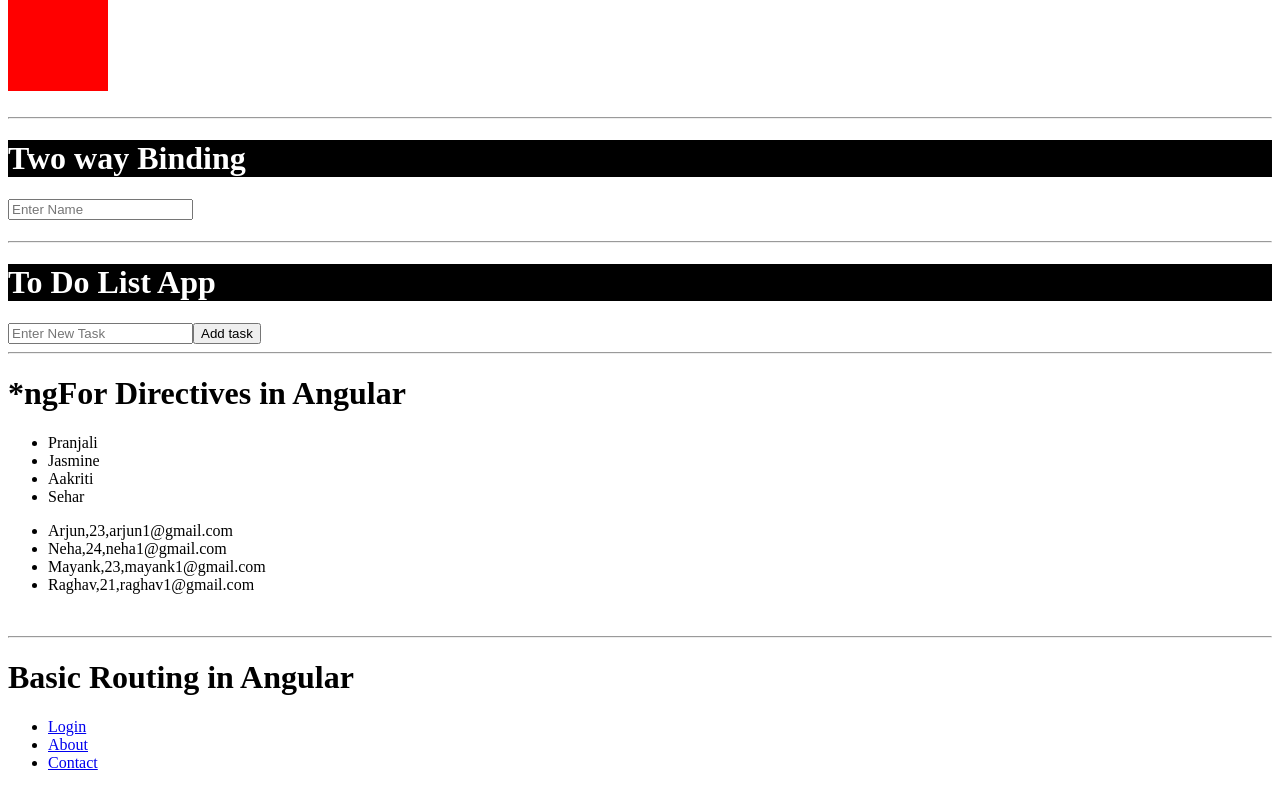
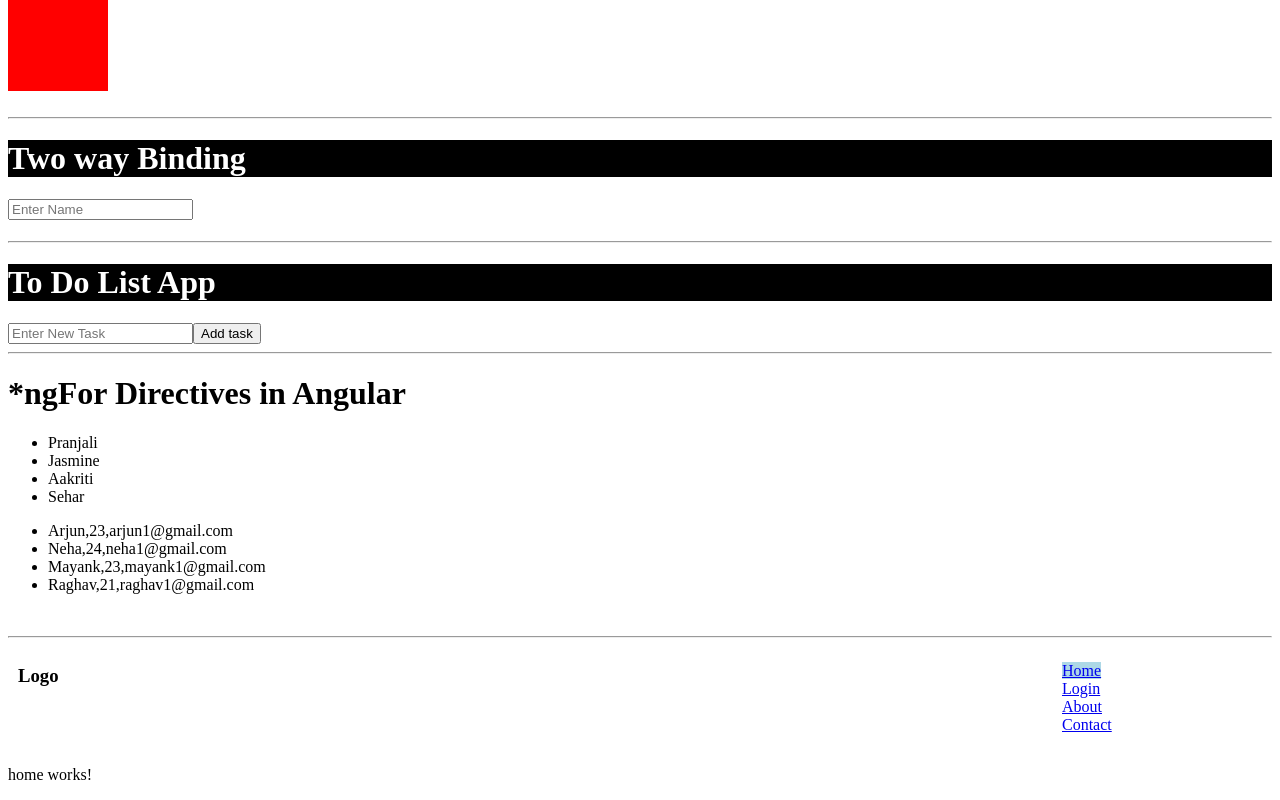
Before and after one commit to SharmaPranjali25/Basic_AngularMiniTasks, an Angular app: page / in a window 1280 px wide. Shown: the part 1445-2245 px from the top of the page. Built offline with nearby package versions, Linux system fonts and the light colour scheme.

Commit message:
routerLink, routerLinkActive

```diff
--- a/src/app/app.html
+++ b/src/app/app.html
@@ -128,8 +128,9 @@
 
 <br>
 <hr>
-<h1> Basic Routing in Angular</h1>
-<ul>
+<app-header> </app-header>
+<!-- <h1> Basic Routing in Angular</h1> -->
+<!-- <ul>
     <li>
         <a routerLink="/login">Login</a>
     </li>
@@ -139,7 +140,7 @@
         <li>
         <a routerLink="/contact">Contact</a>
     </li>
-</ul>
+</ul> -->
 <router-outlet>
 
 </router-outlet>
--- a/src/app/app.routes.ts
+++ b/src/app/app.routes.ts
@@ -2,9 +2,11 @@ import { Routes } from '@angular/router';
 import { About } from './about/about';
 import { Contact } from './contact/contact';
 import { Login } from './login/login';
+import { Home } from './home/home';
 
 export const routes: Routes = [
     {path:'about', component:About},
     {path:'contact', component:Contact},
     {path:'login', component:Login},
+    {path:'',component:Home},
 ];
--- a/src/app/app.ts
+++ b/src/app/app.ts
@@ -4,10 +4,11 @@ import { Profile } from './profile/profile';
 import { FormsModule } from '@angular/forms';
 import {NgFor, NgIf} from '@angular/common';
 import { RouterLink, RouterOutlet } from '@angular/router';
+import { Header } from "./header/header";
 
 @Component({
   selector: 'app-root',
-  imports: [Login, Profile, FormsModule, NgIf, NgFor, RouterLink,RouterOutlet],
+  imports: [Login, Profile, FormsModule, NgIf, NgFor, RouterLink, RouterOutlet, Header],
   templateUrl: './app.html',
   styleUrl: './app.css'
 })
--- /dev/null
+++ b/src/app/header/header.css
@@ -0,0 +1,18 @@
+nav{
+    display:flex;
+    justify-content: space-between;
+    margin-left:10px;
+    margin-right: 10px;;
+
+}
+ul{
+    list-style-type: none;
+    width:200px;
+    justify-content: space-between;
+}
+ul li {
+    text-decoration: nblightblue
+}
+.active{
+    background-color: lightblue
+}
--- /dev/null
+++ b/src/app/header/header.html
@@ -0,0 +1,17 @@
+<nav>
+    <h3> Logo</h3>
+    <ul>
+        <li>
+            <a routerLinkActive="active"  [routerLinkActiveOptions]="{exact: true} " routerLink="/">Home</a>
+        </li>
+    <li>
+        <a routerLinkActive="active"routerLink="/login">Login</a>
+    </li>
+        <li>
+        <a routerLinkActive="active"routerLink="/about">About</a>
+    </li>
+        <li>
+        <a routerLinkActive="active" routerLink="/contact">Contact</a>
+    </li>
+</ul>
+</nav>
--- /dev/null
+++ b/src/app/home/home.html
@@ -0,0 +1 @@
+<p>home works!</p>
--- a/src/app/login/login.html
+++ b/src/app/login/login.html
@@ -1 +1 @@
-<h1 style="background-color: skyblue;">login works!</h1>
+<!-- <h1 style="background-color: skyblue;">login works!</h1> -->
```
Also changed, not shown: src/app/header/header.ts (added, +12 -0 lines), src/app/home/home.ts (added, +11 -0 lines), src/app/home/home.css (added), 2 other files (tests, documents, lock files or other folders).
